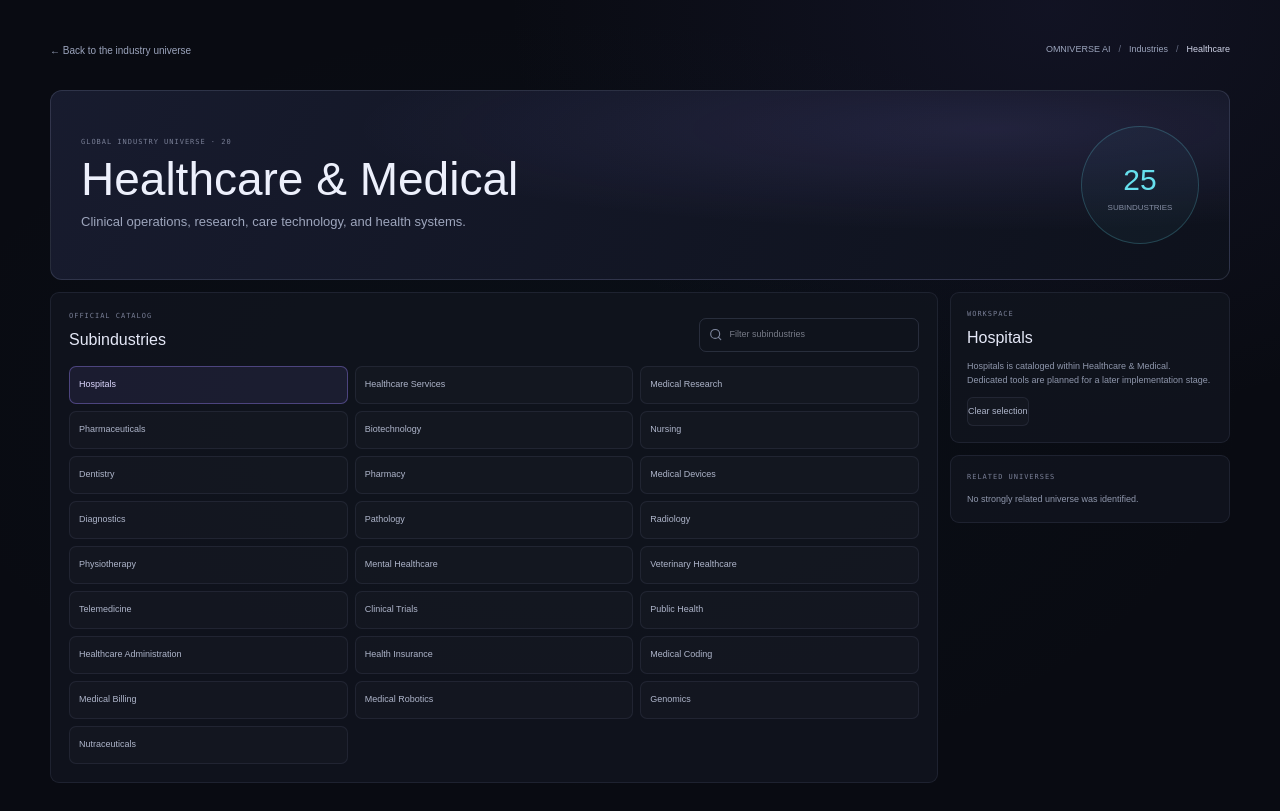
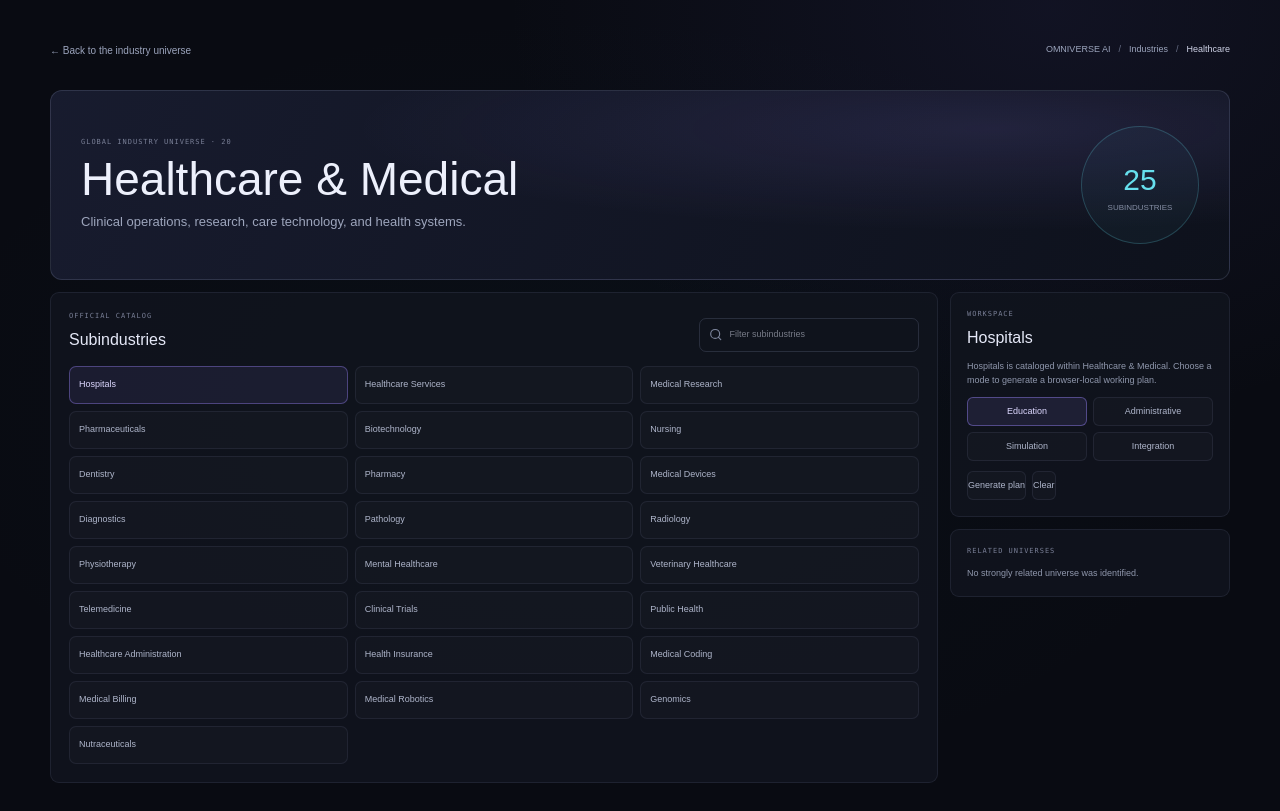
Before and after one commit to pandrajudruvitha/TECHVERSE-30, a Next.js app in the folder apps/web/: page /industries/healthcare-medical in a window 1280 px wide. Both pictures are taken after a click on the button "Hospitals". Built offline with nearby package versions, Linux system fonts and the light colour scheme.

Commit message:
Start Stage 6 industry workspaces
Co-authored-by: Copilot <223556219+Copilot@users.noreply.github.com>

```diff
--- a/apps/web/src/app/globals.css
+++ b/apps/web/src/app/globals.css
@@ -2318,6 +2318,44 @@ button.category-link {
   font-size: 9px;
 }
 
+.industry-mode-grid {
+  display: grid;
+  grid-template-columns: repeat(2, minmax(0, 1fr));
+  gap: 6px;
+  margin-top: 10px;
+}
+
+.industry-mode-grid button {
+  margin-top: 0;
+  border-radius: 6px;
+}
+
+.industry-mode-grid .industry-mode-active {
+  border-color: rgba(156, 135, 255, 0.42);
+  background: rgba(156, 135, 255, 0.11);
+  color: #ddd8ff;
+}
+
+.industry-action-row {
+  display: flex;
+  gap: 6px;
+  margin-top: 10px;
+}
+
+.industry-action-row button {
+  margin-top: 0;
+}
+
+.industry-plan-panel ol {
+  display: grid;
+  gap: 7px;
+  margin: 10px 0 0;
+  padding-left: 18px;
+  color: #adb4c8;
+  font-size: 9px;
+  line-height: 1.55;
+}
+
 .related-industry-links {
   display: flex;
   flex-wrap: wrap;
--- a/apps/web/src/components/IndustryWorkspace.tsx
+++ b/apps/web/src/components/IndustryWorkspace.tsx
@@ -18,6 +18,8 @@ export default function IndustryWorkspace({
 }: IndustryWorkspaceProps) {
   const [search, setSearch] = useState("");
   const [selected, setSelected] = useState<string | null>(null);
+  const [mode, setMode] = useState("Education");
+  const [plan, setPlan] = useState<string[]>([]);
 
   const visible = useMemo(() => {
     const query = search.trim().toLowerCase();
@@ -28,6 +30,39 @@ export default function IndustryWorkspace({
   }, [search, subindustries]);
 
   const frontier = industry.id === "future-frontier-innovation";
+
+  const createPlan = () => {
+    if (!selected) return;
+
+    const plans: Record<string, string[]> = {
+      Education: [
+        `Map learners and roles involved in ${selected}.`,
+        "Define three measurable learning outcomes.",
+        "Prepare a fundamentals, applied practice, and review sequence.",
+        "Add an assessment and knowledge-retention checkpoint.",
+      ],
+      Administrative: [
+        `Identify the owner and approver for ${selected}.`,
+        "Document required inputs, controls, and responsible teams.",
+        "Create a review cadence and escalation route.",
+        "Record outputs and exceptions for audit-ready follow-up.",
+      ],
+      Simulation: [
+        `Define a bounded scenario for ${selected}.`,
+        "State assumptions and explicitly exclude real-world guarantees.",
+        "Test normal, constrained, and failure conditions.",
+        "Review results with uncertainty and maturity labels.",
+      ],
+      Integration: [
+        `Define the ${selected} system boundary.`,
+        "Map source, transformation, destination, and validation steps.",
+        "Specify retry, approval, logging, and failure behavior.",
+        "Validate the workflow in a controlled environment.",
+      ],
+    };
+
+    setPlan(plans[mode] ?? plans.Education);
+  };
 
   return (
     <>
@@ -67,7 +102,10 @@ export default function IndustryWorkspace({
                   key={item}
                   type="button"
                   className={selected === item ? "subindustry-card-active" : ""}
-                  onClick={() => setSelected(item)}
+                  onClick={() => {
+                    setSelected(item);
+                    setPlan([]);
+                  }}
                   aria-pressed={selected === item}
                 >
                   {item}
@@ -91,15 +129,58 @@ export default function IndustryWorkspace({
             <h2>{selected ?? "Explore this industry"}</h2>
             <p>
               {selected
-                ? `${selected} is cataloged within ${industry.name}. Dedicated tools are planned for a later implementation stage.`
+                ? `${selected} is cataloged within ${industry.name}. Choose a mode to generate a browser-local working plan.`
                 : "Select a subindustry to add it to your current workspace context."}
             </p>
             {selected && (
-              <button type="button" onClick={() => setSelected(null)}>
-                Clear selection
-              </button>
+              <div className="industry-mode-grid" aria-label="Workspace mode">
+                {["Education", "Administrative", "Simulation", "Integration"].map(
+                  (item) => (
+                    <button
+                      key={item}
+                      type="button"
+                      className={mode === item ? "industry-mode-active" : ""}
+                      onClick={() => {
+                        setMode(item);
+                        setPlan([]);
+                      }}
+                      aria-pressed={mode === item}
+                    >
+                      {item}
+                    </button>
+                  ),
+                )}
+              </div>
+            )}
+            {selected && (
+              <div className="industry-action-row">
+                <button type="button" onClick={createPlan}>
+                  Generate plan
+                </button>
+                <button
+                  type="button"
+                  onClick={() => {
+                    setSelected(null);
+                    setPlan([]);
+                  }}
+                >
+                  Clear
+                </button>
+              </div>
             )}
           </article>
+
+          {plan.length > 0 && (
+            <article className="industry-context-panel industry-plan-panel">
+              <span className="panel-eyebrow">{mode.toUpperCase()} PLAN</span>
+              <h2>{selected}</h2>
+              <ol>
+                {plan.map((item) => (
+                  <li key={item}>{item}</li>
+                ))}
+              </ol>
+            </article>
+          )}
 
           <article className="industry-context-panel">
             <span className="panel-eyebrow">RELATED UNIVERSES</span>
```
Also changed, not shown: apps/web/public/industry-workspace-screenshot.png, 1 other file (tests, documents, lock files or other folders).
